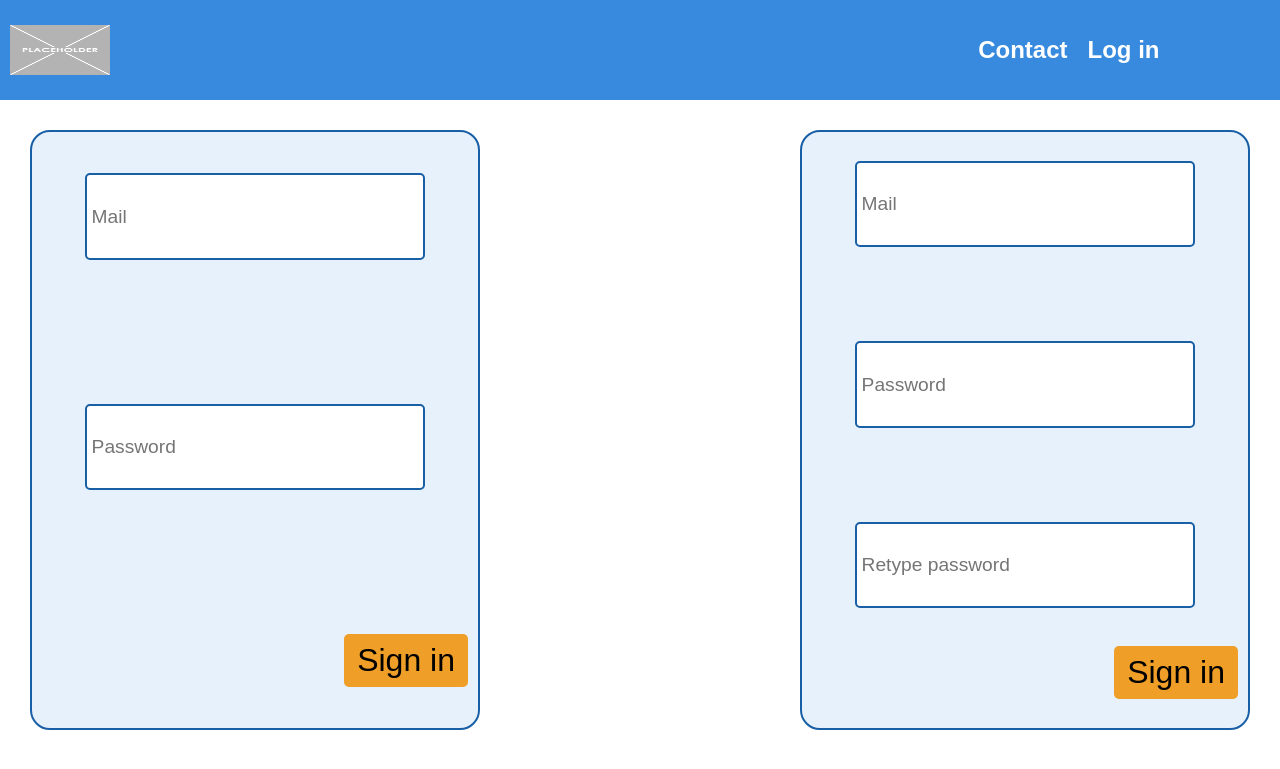
After one commit to Noahbschool/webapp2, a PHP site: page /pages/login-register.php in a window 1280 px wide. The commit adds this page. Shown: the top 769 px of the page. Run offline with PHP 8.4, Linux system fonts and the light colour scheme; a stand-in replaces the project's code that opens the database connection.

Commit message:
most of the login page done

```diff
--- a/assets/css/style.css
+++ b/assets/css/style.css
@@ -8,7 +8,7 @@
     background-color: #378ADD;
 }
 
-.font-inter-white{
+.font-inter-white {
     color: white;
 }
 
@@ -36,7 +36,7 @@
     margin: 10px;
 }
 
-.search-box{
+.search-box {
     background-color: #B5D4F4;
     width: 300px;
     height: 500px;
@@ -60,7 +60,7 @@ body {
     padding: 20px;
     background-color: white;
     border-radius: 8px;
-    box-shadow: 0 2px 8px rgba(0,0,0,0.1);
+    box-shadow: 0 2px 8px rgba(0, 0, 0, 0.1);
 }
 
 .privacy-title {
@@ -96,7 +96,7 @@ body {
     padding: 20px;
     background-color: #fff;
     border-radius: 8px;
-    box-shadow: 0 2px 8px rgba(0,0,0,0.1);
+    box-shadow: 0 2px 8px rgba(0, 0, 0, 0.1);
 }
 
 .overons-title {
@@ -111,3 +111,53 @@ body {
     margin-bottom: 15px;
     line-height: 1.6;
 }
+
+#login-register {
+    display: flex;
+    justify-content: space-between;
+}
+
+.login-signup-box {
+    display: flex;
+    width: 450px;
+    height: 600px;
+    background-color: #E6F1FB;
+    border: 2px solid #185FA5;
+    margin: 30px 30px 0px 30px;
+    border-radius: 20px;
+    padding: 10px 10px 10px 10px;
+}
+.login-signup-form{
+    display: flex;
+    width: 100%;
+    align-items: center;
+    flex-direction: column;
+    justify-content: space-around;
+
+}
+
+.signin-input {
+    display: flex;
+    width: 80%;
+    height: 15%;
+    font-size: larger;
+    border: 2px solid #185FA5;
+    border-radius: 5px;
+    outline: none;
+    padding: 5px;
+}
+.sign-in{
+    display: flex;
+    align-self: flex-end;
+    font-size: xx-large;
+    background-color: #EF9F27;
+    border: none;
+    padding: 8px 13px 8px 13px;
+    border-radius: 5px;
+    transition: 0.1s;
+    gap: 5px;
+}
+
+.sign-in:hover{
+    scale: 1.1;
+}
--- /dev/null
+++ b/pages/login-register.php
@@ -0,0 +1,46 @@
+<?php
+include("../dbcalls/conn.php");
+?>
+
+<!DOCTYPE html>
+<html lang="en">
+
+<head>
+    <meta charset="UTF-8">
+    <meta name="viewport" content="width=device-width, initial-scale=1.0">
+    <title>Login and register page</title>
+    <link rel="stylesheet" href="../assets/css/style.css">
+</head>
+
+<body>
+    <header class="middle-blue header font-inter-white">
+        <img class="logo" src="../assets/img/placeholder-300x300.png" alt="logo">
+        <div class="header-buttons">
+            <h2>Contact</h2>
+            <h2>Log in</h2>
+        </div>
+    </header>
+    <main>
+        <section id="login-register" class="landingspagina">
+            <div class="login-signup-box">
+                <form class="login-signup-form" action="">
+                    <input type="email" class="signin-input" placeholder="Mail"> <br>
+                    <input type="password" class="signin-input" placeholder="Password"> <br>
+                    <input type="submit" class="sign-in" value="Sign in">
+                </form>
+            </div>
+            <div class="login-signup-box">
+                <form class="login-signup-form" action="">
+                    <input type="email" class="signin-input" placeholder="Mail"> <br>
+                    <input type="password" class="signin-input" placeholder="Password"> <br>
+                    <input type="password" class="signin-input" placeholder="Retype password">
+                    <input type="submit" class="sign-in" value="Sign in">
+                </form>
+            </div>
+        </section>
+    </main>
+
+
+</body>
+
+</html>
```
